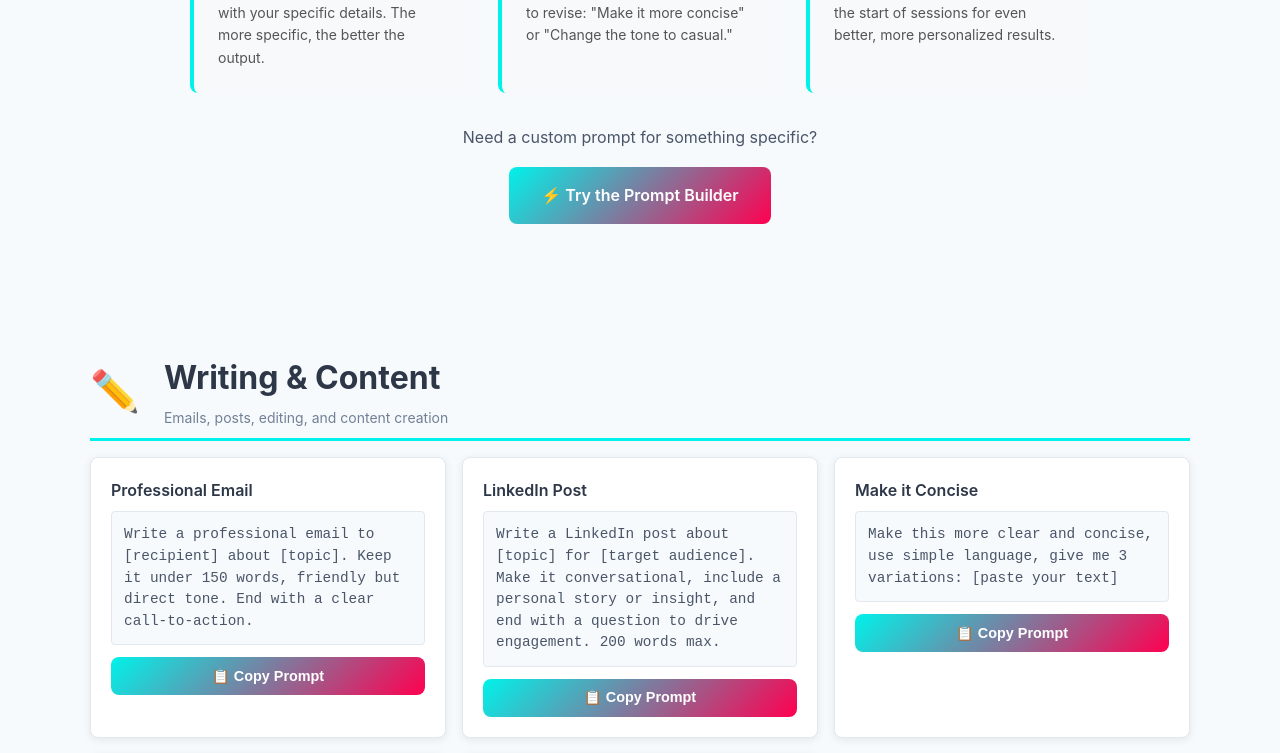
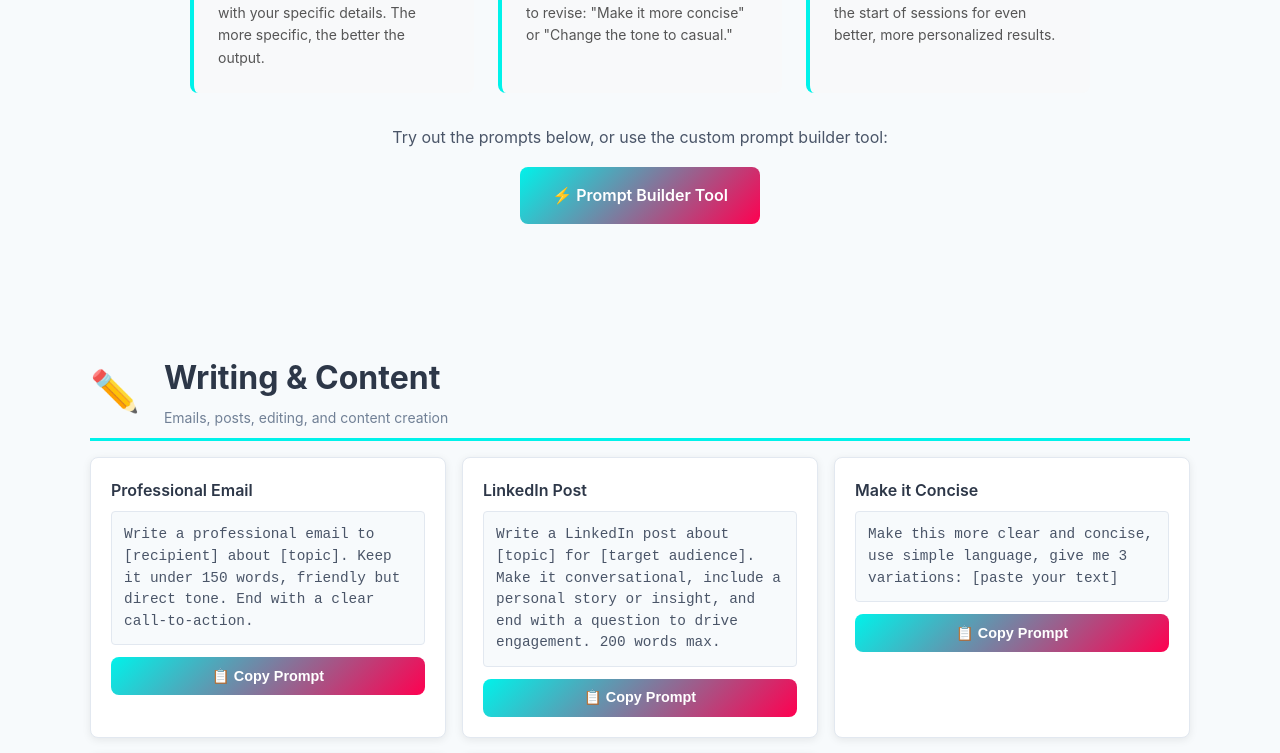
Before and after one commit to givemetheballai-debug/Buildwithjamie, a Next.js app: page /resources/prompts in a window 1280 px wide. Shown: the part 766-1519 px from the top of the page. Built offline with nearby package versions, Linux system fonts and the light colour scheme.

Commit message:
Update page.js

```diff
--- a/app/resources/prompts/page.js
+++ b/app/resources/prompts/page.js
@@ -220,10 +220,10 @@ export default function PromptLibrary() {
 
           <div className="text-center mt-lg">
             <p className="text-base text-secondary mb-sm">
-              Need a custom prompt for something specific?
+              Try out the prompts below, or use the custom prompt builder tool:
             </p>
             <Link href="/tools" className="btn btn-gradient no-underline">
-              ⚡ Try the Prompt Builder
+              ⚡ Prompt Builder Tool
             </Link>
           </div>
         </div>
@@ -269,6 +269,19 @@ export default function PromptLibrary() {
         </div>
       </section>
 
+      {/* Bottom CTA */}
+      <section className="section-sm bg-gradient text-center">
+        <div className="container container-md">
+          <h3 className="text-3xl font-bold mb-md">Need a Custom Prompt?</h3>
+          <p className="text-lg mb-lg opacity-70">
+            Use the interactive prompt builder to create tailored prompts for any task.
+          </p>
+          <Link href="/tools" className="btn btn-lg btn-inverse no-underline">
+            ⚡ Try Prompt Builder Tool
+          </Link>
+        </div>
+      </section>
+
       <Footer />
     </>
   )
```
